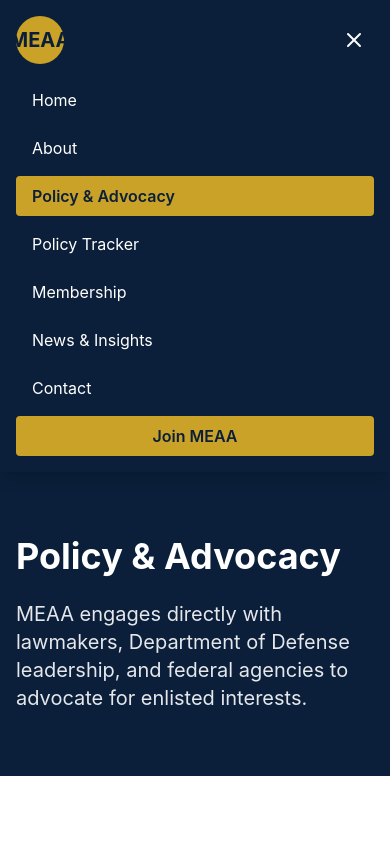
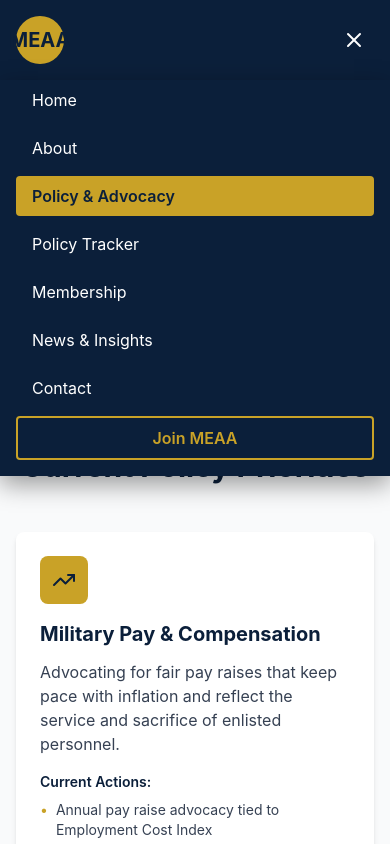
Before and after one commit to DarkEyeDP/Meaa, a React (Vite) app: page /Meaa/policy in a window 390 px wide. Both pictures are taken after a click on the button 354 px from the left and 40 px from the top of the page. Shown: the top 844 px of the page. Built offline with nearby package versions, Linux system fonts and the light colour scheme.

Commit message:
Fixed styling on article cards and the mobile menu popover with styliing

```diff
--- a/src/app/components/Header.tsx
+++ b/src/app/components/Header.tsx
@@ -1,6 +1,7 @@
 import { Link, useLocation } from "react-router";
 import { Menu, X } from "lucide-react";
 import { useState } from "react";
+import { AnimatePresence, motion } from "motion/react";
 
 export function Header() {
   const location = useLocation();
@@ -72,9 +73,18 @@
           </button>
         </div>
 
-        {/* Mobile Navigation */}
+      </div>
+
+      {/* Mobile Navigation Overlay */}
+      <AnimatePresence>
         {mobileMenuOpen && (
-          <nav className="lg:hidden pb-4 space-y-2">
+          <motion.nav
+            initial={{ opacity: 0, y: -8 }}
+            animate={{ opacity: 1, y: 0 }}
+            exit={{ opacity: 0, y: -8 }}
+            transition={{ duration: 0.2, ease: "easeOut" }}
+            className="lg:hidden absolute top-20 left-0 right-0 bg-[#0B1F3A] shadow-[0_8px_24px_rgba(0,0,0,0.4)] pb-4 px-4 space-y-2 z-50"
+          >
             {navLinks.map((link) => (
               <Link
                 key={link.path}
@@ -92,13 +102,13 @@
             <Link
               to="/membership"
               onClick={() => setMobileMenuOpen(false)}
-              className="block bg-[#C9A227] text-[#0B1F3A] px-4 py-2 rounded font-semibold text-center"
+              className="block border-2 border-[#C9A227] text-[#C9A227] px-4 py-2 rounded font-semibold text-center hover:bg-[#C9A227] hover:text-[#0B1F3A] transition-colors"
             >
               Join MEAA
             </Link>
-          </nav>
+          </motion.nav>
         )}
-      </div>
+      </AnimatePresence>
     </header>
   );
 }
--- a/src/app/pages/PolicyPage.tsx
+++ b/src/app/pages/PolicyPage.tsx
@@ -96,35 +96,29 @@
       </section>
 
       {/* Current Policy Priorities */}
-      <section className="py-16 bg-white">
+      <section className="py-16 bg-gray-50">
         <div className="max-w-7xl mx-auto px-4 sm:px-6 lg:px-8">
           <h2 className="text-3xl md:text-4xl font-bold text-[#0B1F3A] mb-12 text-center">
             Current Policy Priorities
           </h2>
-          <div className="space-y-8">
+          <div className="grid md:grid-cols-2 lg:grid-cols-3 gap-8">
             {policyPriorities.map((priority, index) => (
-              <div key={index} className="bg-gray-50 rounded-lg p-6 md:p-8 border-l-4 border-[#C9A227]">
-                <div className="flex items-start space-x-4">
-                  <div className="flex-shrink-0">
-                    <div className="w-12 h-12 bg-[#C9A227] rounded-lg flex items-center justify-center">
+              <div key={index} className="bg-white p-6 rounded-lg shadow-md hover:shadow-lg transition-shadow">
+                <div className="w-12 h-12 bg-[#C9A227] rounded-lg flex items-center justify-center mb-4">
                   <priority.icon className="text-[#0B1F3A]" size={24} />
                 </div>
-                  </div>
-                  <div className="flex-1">
-                    <h3 className="text-2xl font-bold text-[#0B1F3A] mb-3">{priority.title}</h3>
-                    <p className="text-lg text-gray-700 mb-4">{priority.description}</p>
+                <h3 className="text-xl font-bold text-[#0B1F3A] mb-3">{priority.title}</h3>
+                <p className="text-gray-700 mb-4">{priority.description}</p>
                 <div className="space-y-2">
-                      <p className="font-semibold text-[#0B1F3A]">Current Actions:</p>
+                  <p className="font-semibold text-[#0B1F3A] text-sm">Current Actions:</p>
                   <ul className="space-y-2">
                     {priority.actions.map((action, idx) => (
-                          <li key={idx} className="flex items-start text-gray-700">
+                      <li key={idx} className="flex items-start text-gray-700 text-sm">
                         <span className="text-[#C9A227] mr-2">•</span>
                         <span>{action}</span>
                       </li>
                     ))}
                   </ul>
-                    </div>
-                  </div>
                 </div>
               </div>
             ))}
```
Lines whose indentation alone changed are shown as unchanged.
